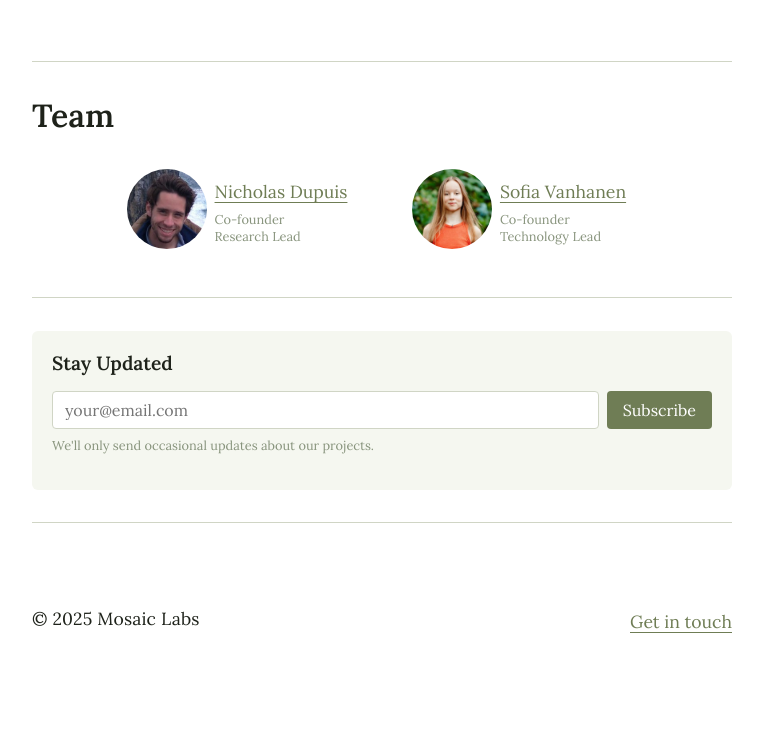
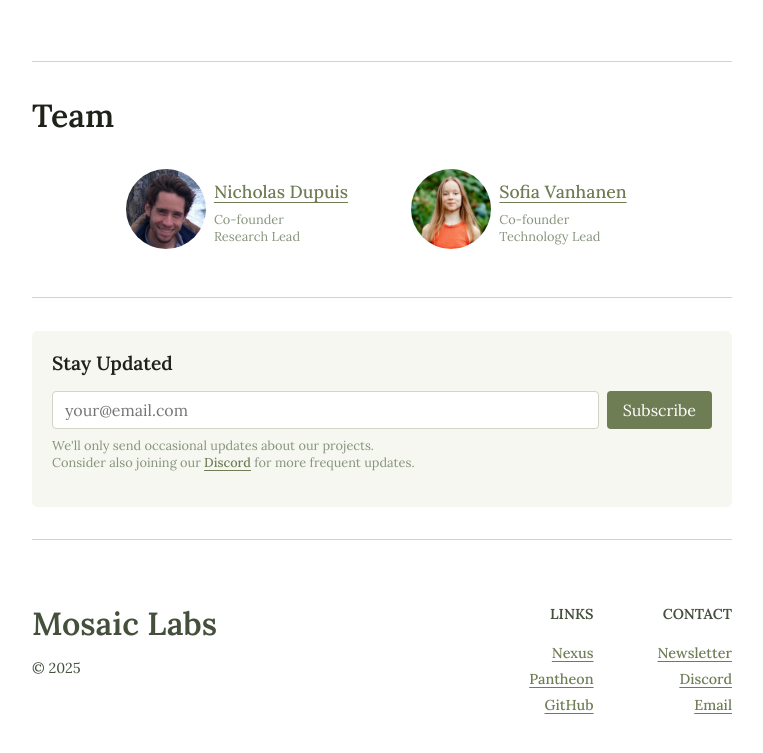
Before and after one commit to sofvanh/mosaic-labs-website, a plain HTML site: page index.html in a window 1280 px wide. Shown: the part 1729-2482 px from the top of the page, without its empty margins (258-1021 px from the left). Before the commit the page ends 2432 px from the top, so only its background shows below. Drawn offline with Linux system fonts and the light colour scheme.

Commit message:
Update footer and add Discord link

```diff
--- a/css/style.css
+++ b/css/style.css
@@ -30,30 +30,41 @@ body {
   animation: fadeIn 2s ease;
 }
 
+h1,
+h2,
+h3,
+h4 {
+  font-weight: 600;
+}
+
+h1 a,
+h2 a,
+h3 a,
+h4 a {
+  font-weight: 700;
+}
+
 h1 {
   font-size: 3.5rem;
-  font-weight: 600;
   line-height: 1.2;
   margin-bottom: var(--spacing-unit);
 }
 
 h2 {
   font-size: 2rem;
-  font-weight: 600;
   line-height: 1.3;
   margin: calc(var(--spacing-unit) * 2) 0 var(--spacing-unit);
 }
 
 h3 {
   font-size: 1.5rem;
-  font-weight: 600;
   line-height: 1.3;
   margin: calc(var(--spacing-unit) * 2) 0 var(--spacing-unit);
 }
 
 h4 {
   font-size: 1.2rem;
-  font-weight: 600;
+  font-weight: 600 !important;
   line-height: 1.3;
   margin: calc(var(--spacing-unit) * 2) 0 var(--spacing-unit);
 }
@@ -68,6 +79,7 @@ p {
 
 a {
   font-size: inherit;
+  font-weight: 500;
   color: var(--link);
   text-decoration-thickness: 1px;
   text-underline-offset: 0.2em;
@@ -130,11 +142,12 @@ footer {
   width: 100%;
   display: flex;
   flex-direction: row;
-  align-items: center;
   justify-content: space-between;
-  text-align: center;
+  gap: 64px;
   padding: calc(var(--spacing-unit) * 2) 0;
   font-size: 0.9rem;
+  color: var(--text-secondary);
+  margin-bottom: 16px;
 }
 
 a img {
@@ -341,3 +354,25 @@ input {
   color: var(--text-light);
   font-size: 0.8rem;
 }
+
+.footer-links {
+  text-align: right;
+}
+
+.footer-links h4 {
+  color: var(--text-secondary);
+  margin: 0 0 16px 0;
+  font-size: inherit;
+  font-weight: 500;
+}
+
+.footer-links ul {
+  list-style: none;
+  padding: 0;
+  margin: 0;
+}
+
+.footer-links ul li {
+  margin: 0;
+  padding: 4px 0;
+}
--- a/index.html
+++ b/index.html
@@ -203,15 +203,39 @@
                     <input type="email" name="email" id="bd-email" placeholder="your@email.com" required>
                     <input type="submit" value="Subscribe" class="submit-btn">
                 </div>
-                <small class="privacy-notice">We'll only send occasional updates about our projects.</small>
+                <small class="privacy-notice">
+                    We'll only send occasional updates about our projects.
+                    <br>
+                    Consider also joining our
+                    <a href="https://discord.gg/Ua3eYqsmyn">Discord</a>
+                    for more frequent updates.
+                </small>
             </form>
         </div>
         <hr>
         <footer>
-            <p class="nowrap">&copy;
-                <script>document.write(new Date().getFullYear())</script> Mosaic Labs
-            </p>
-            <a href="mailto:hello@mosaic-labs.org" style="margin-left: auto; font-size: 1.1rem;">Get in touch</a>
+            <div style="flex: 1;">
+                <h1 style="font-size: 2rem; margin-top: 0;">Mosaic Labs</h1>
+                <div class="nowrap">&copy;
+                    <script>document.write(new Date().getFullYear())</script>
+                </div>
+            </div>
+            <div class="footer-links">
+                <h4>LINKS</h4>
+                <ul>
+                    <li><a href="https://nexus-tool.com">Nexus</a></li>
+                    <li><a href="https://pantheon.chat">Pantheon</a></li>
+                    <li><a href="https://github.com/sofvanh">GitHub</a></li>
+                </ul>
+            </div>
+            <div class="footer-links">
+                <h4>CONTACT</h4>
+                <ul>
+                    <li><a href="https://buttondown.com/mosaic-labs">Newsletter</a></li>
+                    <li><a href="https://discord.gg/Ua3eYqsmyn">Discord</a></li>
+                    <li><a href="mailto:hello@mosaic-labs.org">Email</a></li>
+                </ul>
+            </div>
         </footer>
     </div>
 </body>
```
